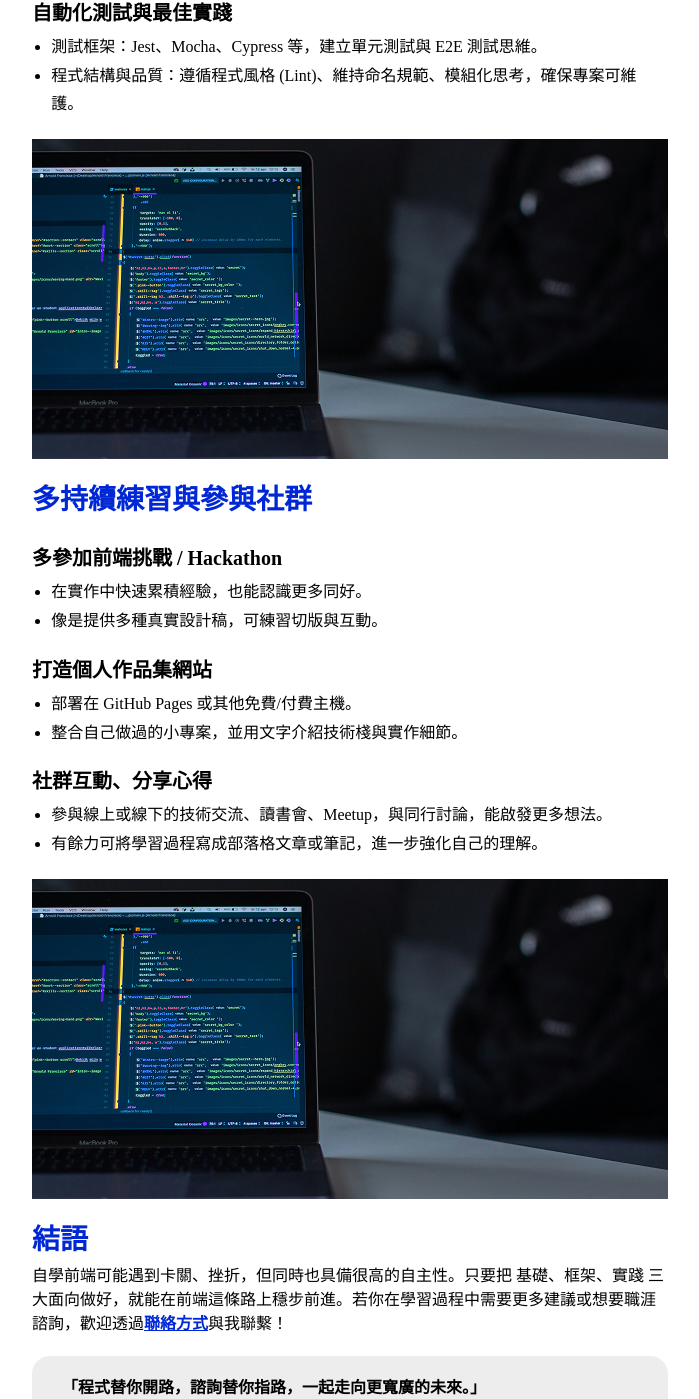
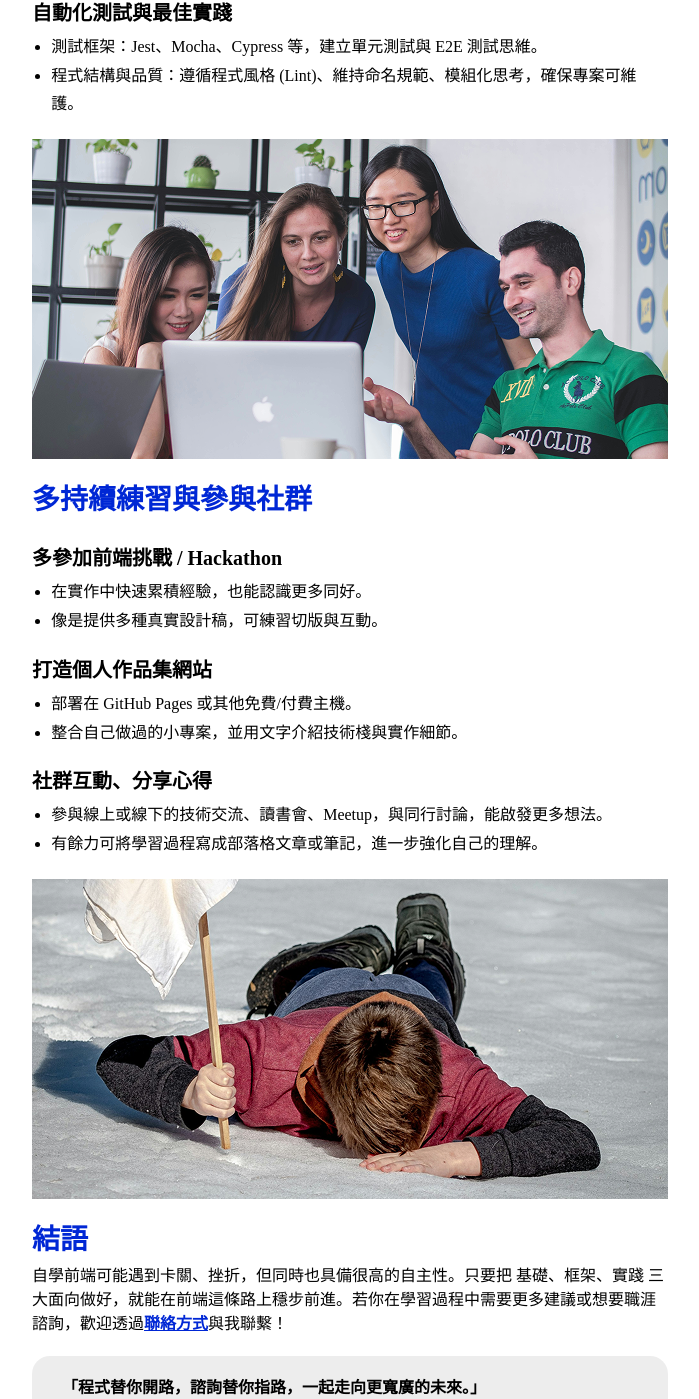
Before and after one commit to soso0128/newblog, a plain HTML site: page main.html in a window 1280 px wide. Shown: the part 2553-3952 px from the top of the page, without its empty margins (290-989 px from the left). Drawn offline with Linux system fonts and the light colour scheme.

Commit message:
Add files via upload

```diff
--- a/main.html
+++ b/main.html
@@ -76,7 +76,7 @@
   <!-- 課程內容區塊B -->
   <div class="content-wrapper3">
     <div class="learn-text">
-      <img src="img/BNclass.png" alt="課程圖片">
+      <img src="img/BNclass2.png" alt="課程圖片">
       <h3>擅用主流框架與工具</h3>
       <h4>React、Vue 先挑一個</h4>
       <ul class="learn-text2-disc">
@@ -101,7 +101,7 @@
   <!-- 課程內容區塊C -->
   <div class="content-wrapper3">
     <div class="learn-text">
-      <img src="img/BNclass.png" alt="課程圖片">
+      <img src="img/BNclass3.png" alt="課程圖片">
       <h3>多持續練習與參與社群</h3>
       <h4>多參加前端挑戰 / Hackathon</h4>
       <ul class="learn-text2-disc">
@@ -124,7 +124,7 @@
   <!-- 課程內容區塊D -->
   <div class="content-wrapper3">
     <div class="learn-text">
-      <img src="img/BNclass.png" alt="課程圖片">
+      <img src="img/BNclass4.png" alt="課程圖片">
       <h3>結語</h3>
       <p class="text">自學前端可能遇到卡關、挫折，但同時也具備很高的自主性。只要把 基礎、框架、實踐 三大面向做好，就能在前端這條路上穩步前進。若你在學習過程中需要更多建議或想要職涯諮詢，歡迎透過<a href="#" rel="">聯絡方式</a>與我聯繫！</p>
       <p class="learn-text3">「程式替你開路，諮詢替你指路，一起走向更寬廣的未來。」</p>
```
